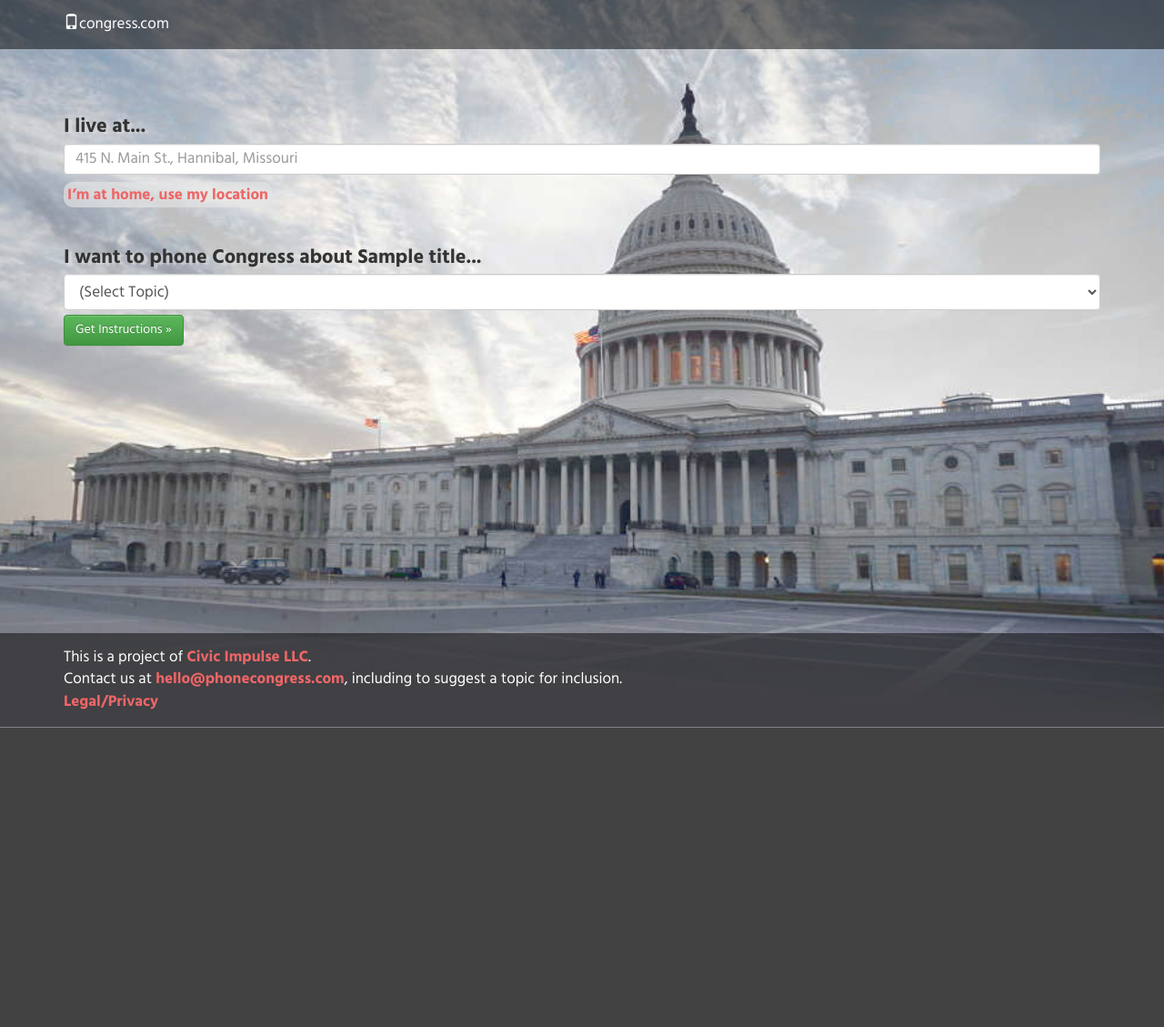
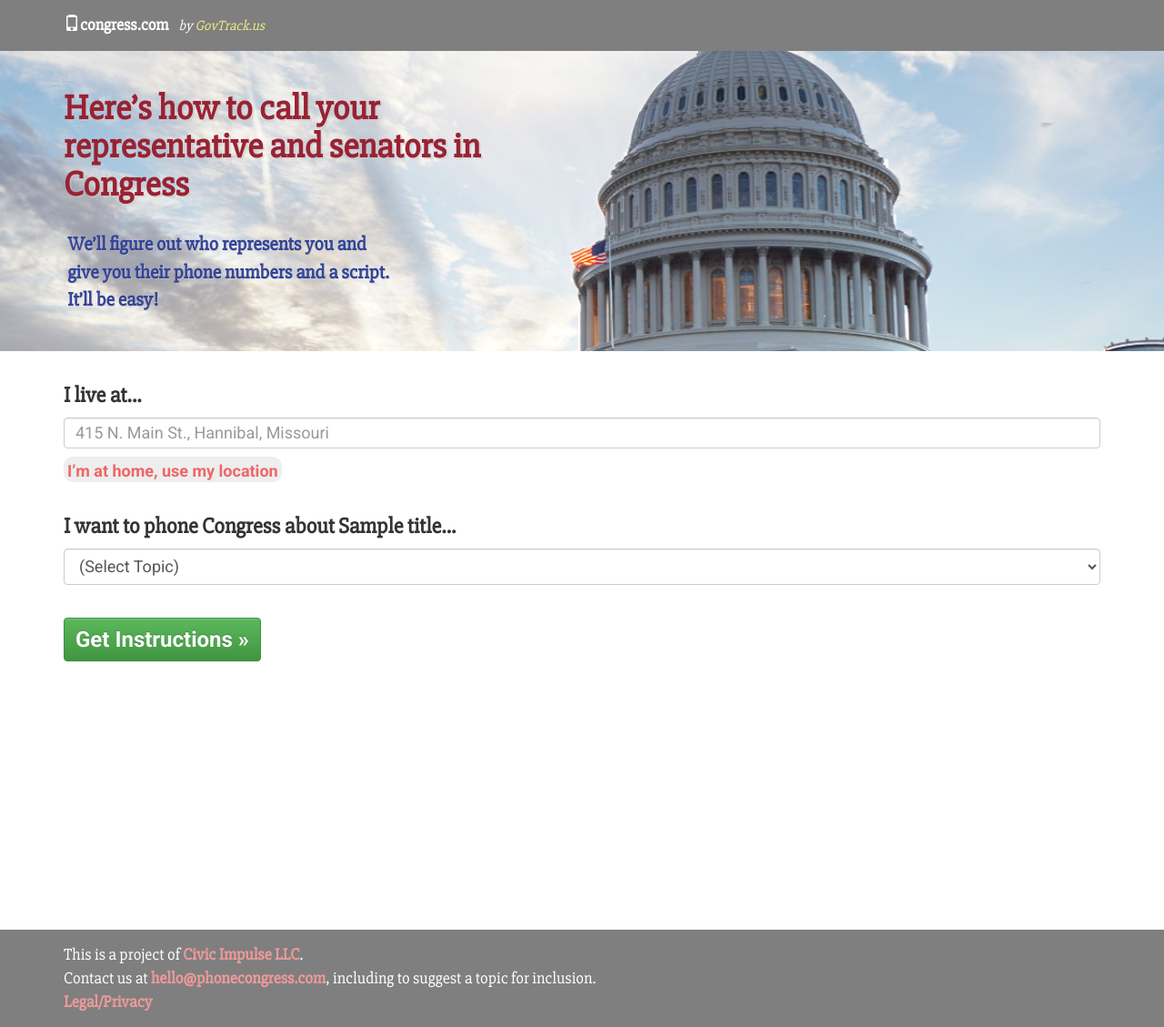
Before and after one commit to govtrack/phonecongress.com, a Django app: template templates/index.html in a window 1280 px wide. Shown: the whole page at 91% size. Before the commit the page ends 800 px from the top, so only its background shows below. Run offline with Django 3.2, Linux system fonts and the light colour scheme; the template is opened without the code that fills it: most values are stand-ins (such as "Sample title", 1, 10 or a date in 2020); data that the repository does not hold is empty; some libraries are stand-ins or nearby versions.

Commit message:
design improvements, pin to right Django version

```diff
--- a/phonecongress/static/css/main.css
+++ b/phonecongress/static/css/main.css
@@ -1,16 +1,9 @@
-@import url('https://fonts.googleapis.com/css?family=Hind:400,700');
+@import url('https://fonts.googleapis.com/css?family=Slabo+27px');
+@import url('https://fonts.googleapis.com/css?family=Roboto:400,700');
 
 body {
-	background-color: #6e707c;
-	background-image: url(/static/img/capitol_splash.jpeg);
-	background-repeat: no-repeat;
-	background-size: cover;
-	background-position: 50% 50%;
-
-	min-height: 100vh;
-
-	font-family: 'Hind', sans-serif;
-	font-size: 17px;
+	font-family: 'Roboto';
+	font-size: 18px;
 }
 
 a:link, a:focus, a:hover, a:visited {
@@ -24,14 +17,71 @@ header, footer {
 	color: white;
 	cursor: default;
 }
+	footer a:link, footer a:focus, footer a:hover, footer a:visited {
+		color: #E99;
+		font-weight: bold;
+	}
+
+header, footer, #splash, h2 {
+	font-family: 'Slabo 27px';
+}
+
+hr {
+	border-color: #AAA;
+	margin: 1.5em;
+}
+
+#splash {
+	background-image: url(/static/img/capitol_splash_1200.jpeg);
+	background-repeat: no-repeat;
+	background-size: cover;
+	background-position: 30% 40%;
+	font-size: 3vw;
+	padding: 1.1em 0;
+}
+
+	h1 {
+		font-size: inherit;
+		border: none;
+		color: #923;
+		margin: 0 0 .75em 0;
+		max-width: 12em;
+		text-shadow: 2px 2px rgba(200,200,200,.5);
+		font-weight: bold;
+	}
+		h1 span {
+			padding: .1em .2em;
+			background: rgba(255,255,255,.2);
+		}
+
+	#deck {
+		font-size: 55%;
+		color: #349;
+		font-weight: bold;
+		text-shadow: 1px 1px rgba(200,200,200,.5);
+		padding-left: .2em;
+		max-width: 17em;
+	}
+
+	@media screen and (max-width: 1024px) {
+		#splash {
+			font-size: 28px;
+			background-image: url(/static/img/capitol_splash_1024.jpeg);
+		}
+		#deck {
+			background: rgba(255,255,255,.75);
+			padding: .25em;
+			font-size: 17px;
+		}
+	}
+	@media screen and (max-width: 768px) and (max-height: 768px) {
+		#splash {
+			background-image: url(/static/img/capitol_splash_640.jpeg);
+		}
+	}
+
 
 #body {
-	padding: 30px 15px;
-}
-
-h1 {
-	margin: 2em 0 .25em 0;
-	text-shadow: 4px 2px 2px rgba(220,220,220,.75);
 }
 
 #use-my-address {
@@ -49,8 +99,22 @@ h1 {
 	background-color: rgba(230,230,230, .66);
 }
 
+
+h2, #body button.btn {
+	font-size: 24px;
+	font-weight: bold;
+	margin-top: 1.5em;
+}
+input[type=text] {
+	font-size: inherit;
+}
+select.form-control {
+	font-size: inherit;
+	height: 40px;
+}
+
 @media screen and (max-width: 1024px) {
-	h1, input[type=text], #body button.btn {
+	h2, input[type=text], #body button.btn {
 		font-size: 4vw;
 		font-weight: bold;
 	}
@@ -68,19 +132,6 @@ h1 {
 	}
 }
 
-@media (min-width: 1024px) {
-	h1 {
-		font-size: 22px;
-		font-weight: bold;
-	}
-	input[type=text] {
-		font-size: inherit;
-	}
-	select.form-control {
-		font-size: inherit;
-		height: 40px;
-	}
-}
 
 #homepage-action {
 	margin: 1.5em -15px;
@@ -89,6 +140,7 @@ h1 {
 	background-color: rgba(242,242,250, .8);
 }
 
-#homepage-action .body blockquote {
+#homepage-action .script blockquote {
 	border-left: 2px solid #005;
+	font-family: 'Hind', sans-serif;
 }
--- a/phonecongress/static/js/main.js
+++ b/phonecongress/static/js/main.js
@@ -63,6 +63,7 @@ function geocode(data, go_next) {
 function reset_address() {
   $('#homepage-district').hide();
   $('#homepage-address').show();
+  localStorage.setItem('geocode', '');
   reset_topic();
 }
 
@@ -164,7 +165,7 @@ function onTopicSubmit() {
       //console.log(res);
       $('#topic-go').hide();
       $('#homepage-action').fadeIn();
-      $('#homepage-action>div.body').html(res.html);
+      $('#homepage-action>div.script').html(res.html);
     }
   })
 }
--- a/requirements.txt
+++ b/requirements.txt
@@ -1,3 +1,4 @@
+Django==1.*
 jsonfield
 pygeocodio
 requests
--- a/templates/base.html
+++ b/templates/base.html
@@ -41,14 +41,13 @@
 
     <header>
       <div class="container">
-        <span class="glyphicon glyphicon-phone"></span>congress.com
+        <span class="glyphicon glyphicon-phone"></span><b>congress.com</b>
+        <i style="font-size: 85%; margin-left: .5em;">by <a href="https://www.govtrack.us" style="color: #EE8; font-weight: normal;">GovTrack.us</a></i>
       </div>
     </header>
 
-    <div id="body" class="container">
-      {% block body %}
-      {% endblock %}
-    </div>
+    {% block body %}
+    {% endblock %}
 
     <footer>
       <div class="container">
--- a/templates/index.html
+++ b/templates/index.html
@@ -1,8 +1,18 @@
 {% extends "base.html" %}
 
 {% block body %}
+
+<div id="splash">
+	<div class="container">
+		<h1>Here&rsquo;s how to call your representative and senators in Congress</h1>
+		<div id="deck">We&rsquo;ll figure out who represents you and give you their phone numbers and a script. It&rsquo;ll be easy!</div>
+	</div>
+</div>
+
+<div id="body" class="container">
+
 <div id="homepage-address">
-	<h1>I live at...</h1>
+	<h2>I live at...</h2>
 
 	<input id="address" class="form-control" type="text"
 		name="address"
@@ -12,17 +22,17 @@
 </div>
 
 <div id="homepage-district" style="display: none;">
-	<h1>I live in <span class="state"></span>&rsquo;s <span class="district"></span> Congressional District.</h1>
+	<h2>I live in <span class="state"></span>&rsquo;s <span class="district"></span> Congressional District.</h2>
 
 	<p>Based on: <span class="address"></span>
 	<br>
 		<a href="#" onclick="reset_address(); return false;">Change</a>
-		| <a id="district-link" href="#">See on a Map</a>
+		| <a id="district-link" href="#">Verify on a Map</a>
 	</p>
 </div>
 
 <div id="homepage-topic">
-	<h1>I want to phone Congress about {{title}}...</h1>
+	<h2>I want to phone Congress about {{title}}...</h2>
 
 	<select id="topic" class="form-control" data-topic-root="{{campaign_key}}">
 		<option value="">(Select Topic)</option>
@@ -31,17 +41,19 @@
 		{% endfor %}
 	</select>
 
-	<button id="topic-go" class="btn btn-success" style="display: block; margin-top: 5px;">Get Instructions &raquo;</button>
+	<button id="topic-go" class="btn btn-success" style="display: block;">Get Instructions &raquo;</button>
 </div>
 
 <div id="homepage-action" style="display: none">
-	<div class="body">
+	<h2 style="margin-top: 0">Instructions</h2>
+	<div class="script">
 	</div>
 	<div style="margin: 1em 0; text-align: right;">
-		<button id="i-did-it" class="btn btn-success">I Did It!</button>
+		<button id="i-did-it" class="btn btn-success" style="margin-right: 1em">I Did It!</button>
 		<button id="i-didnt-do-it" class="btn btn-default">I&rsquo;ll Do It Later</button>
 	</div>
 </div>
 
+</div>
 
 {% endblock %}
```
Also changed, not shown: phonecongress/static/img/capitol_splash.jpeg, phonecongress/static/img/capitol_splash_1024.jpeg (added), phonecongress/static/img/capitol_splash_1200.jpeg (added), phonecongress/static/img/capitol_splash_640.jpeg (added).
